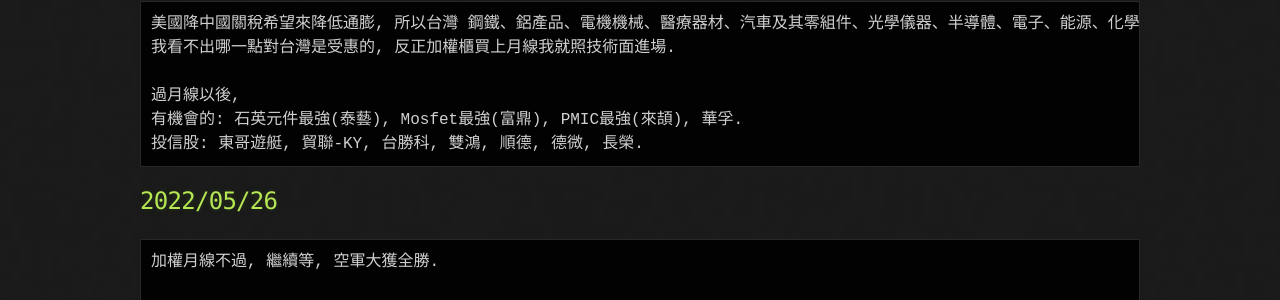
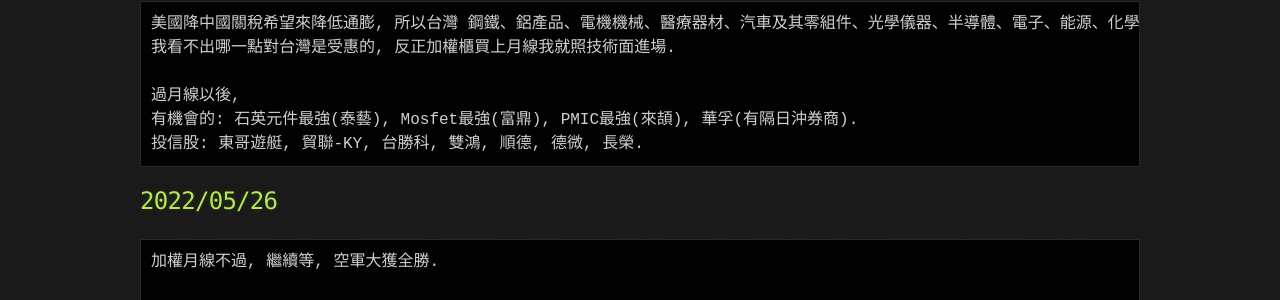
Before and after one commit to lepg5487/Stock_God, a Jekyll site: the page built from index.md, in a window 1280 px wide and 900 px high. Shown: the part 362-662 px from the top of the window. Built offline with Jekyll 4.4.1, drawn with Linux system fonts in a browser that asks for light colours; our own code applies the rules of GitHub Pages for plain Markdown files.

Commit message:
Update index.md

````diff
--- a/index.md
+++ b/index.md
@@ -12,7 +12,7 @@
 我看不出哪一點對台灣是受惠的, 反正加權櫃買上月線我就照技術面進場.
 
 過月線以後,
-有機會的: 石英元件最強(泰藝), Mosfet最強(富鼎), PMIC最強(來頡), 華孚.
+有機會的: 石英元件最強(泰藝), Mosfet最強(富鼎), PMIC最強(來頡), 華孚(有隔日沖券商).
 投信股: 東哥遊艇, 貿聯-KY, 台勝科, 雙鴻, 順德, 德微, 長榮.
 ```
 
````
